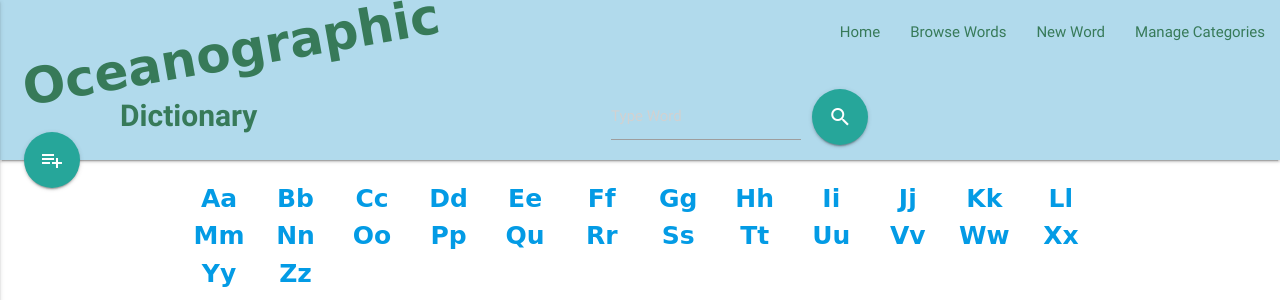
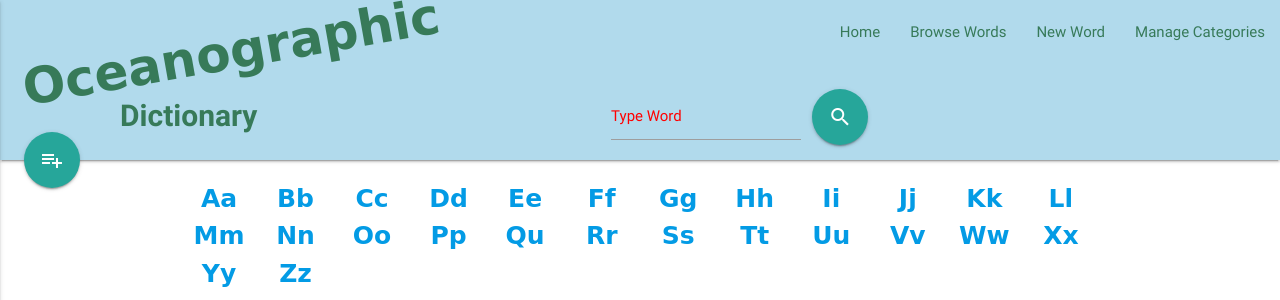
Before and after one commit to RobSimons1/ocean-dictionary, a Flask app: page / in a window 1280 px wide. Shown: the top 300 px of the page. Run offline with Flask 2, Linux system fonts and the light colour scheme; data that the repository does not hold is empty; some libraries are stand-ins or nearby versions; some web fonts are replaced.

Commit message:
placeholder search text in NavBar changed

```diff
--- a/static/css/style.css
+++ b/static/css/style.css
@@ -2,6 +2,10 @@
 
 .nav-button {
     color: #377A59;
+}
+
+::placeholder {
+  color: red;
 }
 
 .btn_small {
```
